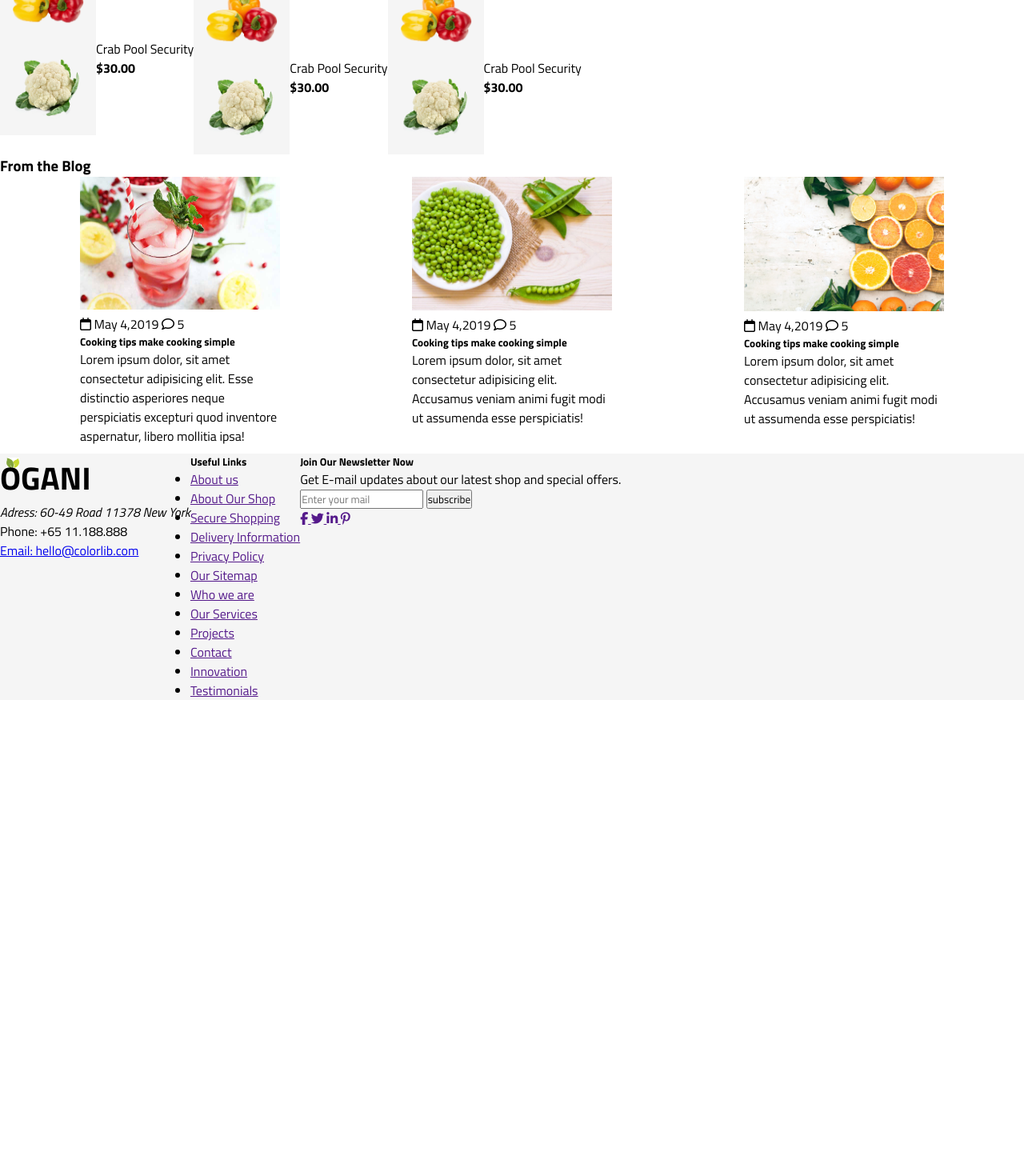
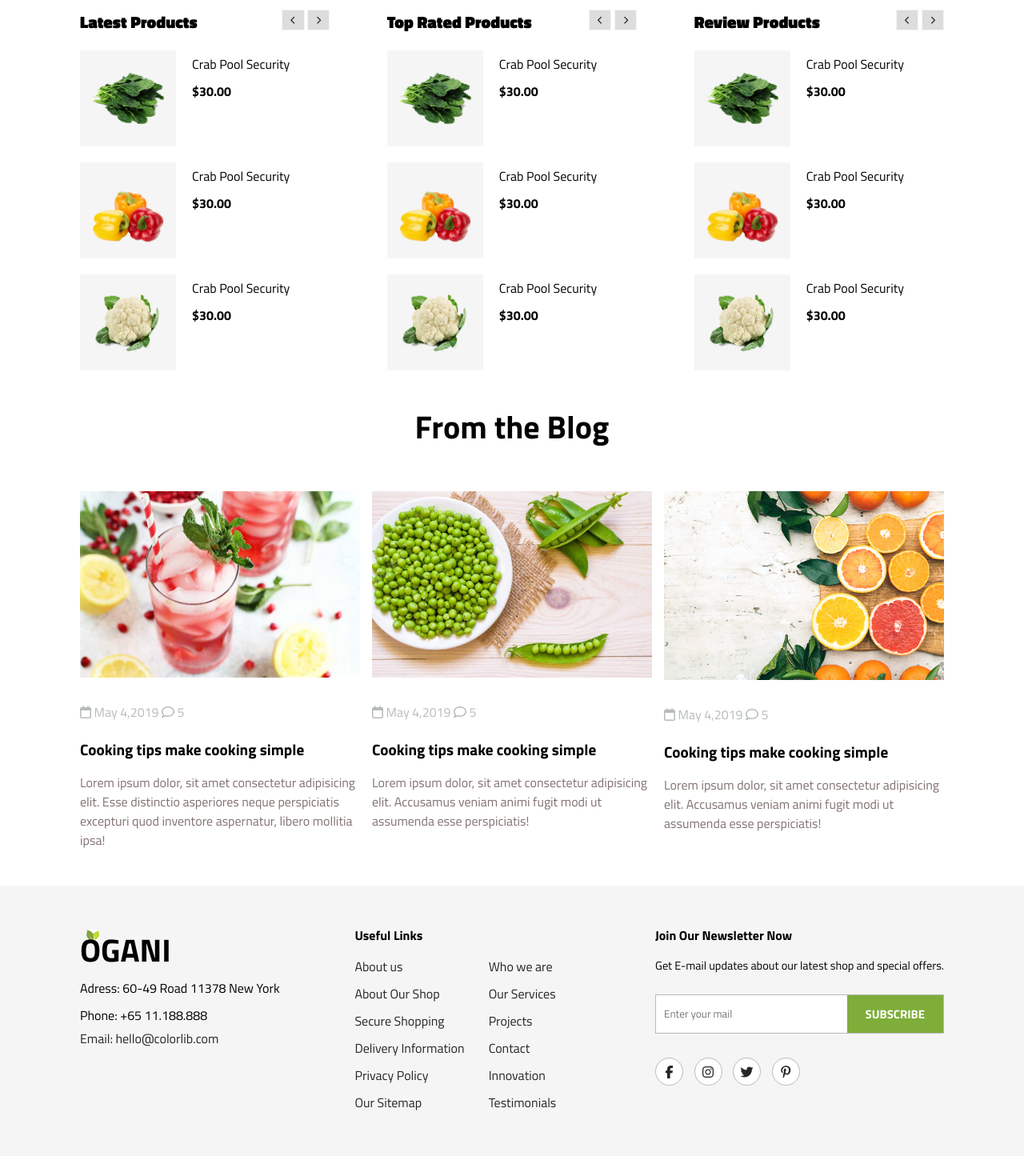
Before and after one commit to ilcheva/Advance-Academy, a web app: file html-css-homework/index.html in a window 1280 px wide; the page is wider, and only the part inside the window is pictured. Shown: the part 2120-3565 px from the top of that part at 80% size. Before the commit the page ends 2991 px from the top of that part, so only its background shows below. Run offline with its HTML, style and script files only (its server is not run), Linux system fonts and the light colour scheme; some libraries are stand-ins or nearby versions.

Commit message:
css update

```diff
--- a/html-css-homework/assets/style/style.css
+++ b/html-css-homework/assets/style/style.css
@@ -233,8 +258,10 @@ span {
     top: 85%;
     transform: translate(0, -50%);
 }
-.featured-products-title {
+.featured-products-title,
+.blog > h3 {
     text-align: center;
+    font-size: 2.5rem;
 }
 .featured-products-title::after {
     position: relative;
@@ -317,7 +349,36 @@ span {
     width: 120px;
     height: 120px;
 }
-
+.latest-products {
+    justify-content: space-between;
+    margin: 0px 100px 20px 100px;
+}
+.latest-products-section-title {
+    display: flex;
+    justify-content: space-between;
+    margin-bottom: 20px;
+}
+.latest-products-section-title a {
+    text-decoration: none;
+    color: #252525;
+}
+.latest-products-section-title h4 {
+    font-weight: 800;
+    font-size: 1.3rem;
+}
+.latest-products-section-title i {
+    font-size: 10px;
+    padding: 7px 10px;
+    background-color: #dddddd;
+    border: 1px solid #f5f5f5;
+}
+.latest-product-card {
+    margin-bottom: 20px;
+    margin-right: 50px;
+}
+.latest-product-card-text {
+    margin-left: 20px;
+}
 .articles {
     display: flex;
     justify-content: space-between;
@@ -326,17 +387,98 @@ span {
 .blog {
     flex-direction: row;
 }
+.blog h3 {
+    text-align: center;
+    margin: 20px;
+}
 .blog-article {
-    width: 250px;
-    margin-bottom: 10px;
+    width: 350px;
+    margin: 30px 0;
 }
 .blog-article img {
     width: 100%;
 }
+.published-date {
+    color: #b6bbbc;
+    margin: 20px 0 15px 0;
+}
+.blog-article-title {
+    font-weight: 700;
+    font-size: 1.2rem;
+}
 .blog-article-text {
     /* white-space: nowrap; */
     text-overflow: ellipsis;
+    color: #827070;
+    margin: 10px 0;
 }
 .footer {
     background-color: #f5f5f5;
+    padding: 50px 100px;
+    justify-content: space-between;
 }
+.useful-links h5,
+.subscription h5 {
+    font-size: 1rem;
+    padding-bottom: 10px;
+}
+.useful-links-list {
+    display: flex;
+    justify-content: space-between;
+}
+
+.useful-links-items li,
+a {
+    font-size: 0.9rem;
+    font-weight: 500;
+    color: #252525;
+    text-decoration: none;
+    list-style: none;
+    padding: 5px 0;
+}
+.useful-links-items {
+    padding-right: 30px;
+}
+address {
+    font-style: normal;
+}
+.subscription input {
+    padding: 10px 0px 10px 10px;
+    border: none;
+    /* border: 1px solid #f5f5f5; */
+}
+.subscription p {
+    font-size: 0.9rem;
+}
+.email-subscription {
+    display: flex;
+    justify-content: space-between;
+    background-color: #ffffff;
+    border: 1px solid #b6bbbc;
+    margin-top: 20px;
+}
+.main-adress address,
+p,
+a {
+    font-size: 1rem;
+    padding: 5px 0;
+}
+.socials {
+    margin-top: 30px;
+}
+.socials i {
+    border: 1px solid #b6bbbc;
+    background: #ffffff;
+    width: 35px;
+    height: 35px;
+    border-radius: 50%;
+    text-align: center;
+    line-height: 35px;
+    vertical-align: middle;
+}
+.socials a {
+    margin: 5px;
+}
+.socials a:first-child {
+    margin-left: 0;
+}
--- a/html-css-homework/index.html
+++ b/html-css-homework/index.html
@@ -120,8 +120,10 @@
                 </div>
                 <div class="phone-call">
                     <i class="fa-solid fa-phone"></i>
-                    +65 11.188.888
-                    <p>support 24/7 time</p>
+                    <p class="phone-call-text">
+                        <span> +65 11.188.888 </span> <br />
+                        support 24/7 time
+                    </p>
                 </div>
             </section>
             <section class="hero">
@@ -134,7 +136,9 @@
                     <p>Free Pickup and Delivery Available</p>
                     <button class="btn shop-now">Shop now</button>
                 </div>
+                <div class="hero-img">
                     <img src="./assets/images/vegetables.png" alt="" />
+                </div>
             </section>
             <section class="categories-vertical">
                 <a href="">
@@ -170,6 +174,7 @@
                     <li><a href="">All</a></li>
                     <li><a href="">Oranges</a></li>
                     <li><a href="">Fresh Meat</a></li>
+                    <li><a href="">Vegetables</a></li>
                     <li><a href="">Fastfood</a></li>
                 </ul>
                 <section class="featured-products-cards">
@@ -237,7 +242,7 @@
                     <div class="banner-text">
                         <h4>Summer Fruit</h4>
                         <p>100% Pure natural Fruit Juice</p>
-                        <button>Shop now</button>
+                        <button class="shop-now-secondary">Shop now</button>
                     </div>
                 </div>
                 <div class="second-banner">
@@ -248,19 +253,23 @@
                     <div class="banner-text">
                         <h4>Summer Fruit</h4>
                         <p>100% Pure natural Fruit Juice</p>
-                        <button class="btn-secondary">Shop now</button>
+                        <button class="shop-now-secondary">Shop now</button>
                     </div>
                 </div>
             </section>
             <section class="latest-products">
                 <section class="latest-products-list">
-                    <h4>
-                        Latest Products
+                    <div class="latest-products-section-title">
+                        <h4>Latest Products</h4>
+                        <div class="latest-products-nav">
+                            <a href="">
                                 <i class="fa-solid fa-chevron-left"></i>
-                        <a href=""></a>
+                            </a>
+                            <a href="">
                                 <i class="fa-solid fa-chevron-right"></i>
-                        <a href=""></a>
-                    </h4>
+                            </a>
+                        </div>
+                    </div>
                     <div class="latest-product-card">
                         <div class="img-small">
                             <img src="assets/images/spinach.png" alt="" />
@@ -290,11 +299,18 @@
                     </div>
                 </section>
                 <section class="latest-products-list">
+                    <div class="latest-products-section-title">
                         <h4>Top Rated Products</h4>
+
+                        <div class="latest-products-nav">
+                            <a href="">
                                 <i class="fa-solid fa-chevron-left"></i>
-                    <a href=""></a>
+                            </a>
+                            <a href="">
                                 <i class="fa-solid fa-chevron-right"></i>
-                    <a href=""></a>
+                            </a>
+                        </div>
+                    </div>
                     <div class="latest-product-card">
                         <div class="img-small">
                             <img src="assets/images/spinach.png" alt="" />
@@ -324,11 +340,17 @@
                     </div>
                 </section>
                 <section class="latest-products-list">
+                    <div class="latest-products-section-title">
                         <h4>Review Products</h4>
+                        <div class="latest-products-nav">
+                            <a href="">
                                 <i class="fa-solid fa-chevron-left"></i>
-                    <a href=""></a>
+                            </a>
+                            <a href="">
                                 <i class="fa-solid fa-chevron-right"></i>
-                    <a href=""></a>
+                            </a>
+                        </div>
+                    </div>
                     <div class="latest-product-card">
                         <div class="img-small">
                             <img src="assets/images/spinach.png" alt="" />
@@ -444,13 +466,16 @@
             </section>
             <section class="useful-links">
                 <h5>Useful Links</h5>
-                <ul>
+                <div class="useful-links-list">
+                    <ul class="useful-links-items">
                         <li><a href="">About us</a></li>
                         <li><a href="">About Our Shop</a></li>
                         <li><a href="">Secure Shopping</a></li>
                         <li><a href="">Delivery Information</a></li>
                         <li><a href="">Privacy Policy</a></li>
                         <li><a href="">Our Sitemap</a></li>
+                    </ul>
+                    <ul class="useful-links-items">
                         <li><a href="">Who we are</a></li>
                         <li><a href="">Our Services</a></li>
                         <li><a href="">Projects</a></li>
@@ -458,27 +483,30 @@
                         <li><a href="">Innovation</a></li>
                         <li><a href="">Testimonials</a></li>
                     </ul>
+                </div>
             </section>
             <section class="subscription">
                 <h5>Join Our Newsletter Now</h5>
                 <p>
                     Get E-mail updates about our latest shop and special offers.
                 </p>
+                <div class="email-subscription">
                     <input
                         type="text"
                         name="subscription"
                         placeholder="Enter your mail"
                     />
-                <button>subscribe</button>
+                    <button class="btn">subscribe</button>
+                </div>
                 <div class="socials">
                     <a href="">
                         <i class="fa-brands fa-facebook-f"></i>
                     </a>
                     <a href="">
-                        <i class="fa-brands fa-twitter"></i>
+                        <i class="fa-brands fa-instagram"></i>
                     </a>
                     <a href="">
-                        <i class="fa-brands fa-linkedin-in"></i>
+                        <i class="fa-brands fa-twitter"></i>
                     </a>
                     <a href="">
                         <i class="fa-brands fa-pinterest-p"></i>
```
Also changed, not shown: other parts of html-css-homework/assets/style/style.css (+37 -7 lines), typeScript/app.ts (+14 -0 lines). Lines whose indentation alone changed are shown as unchanged.
